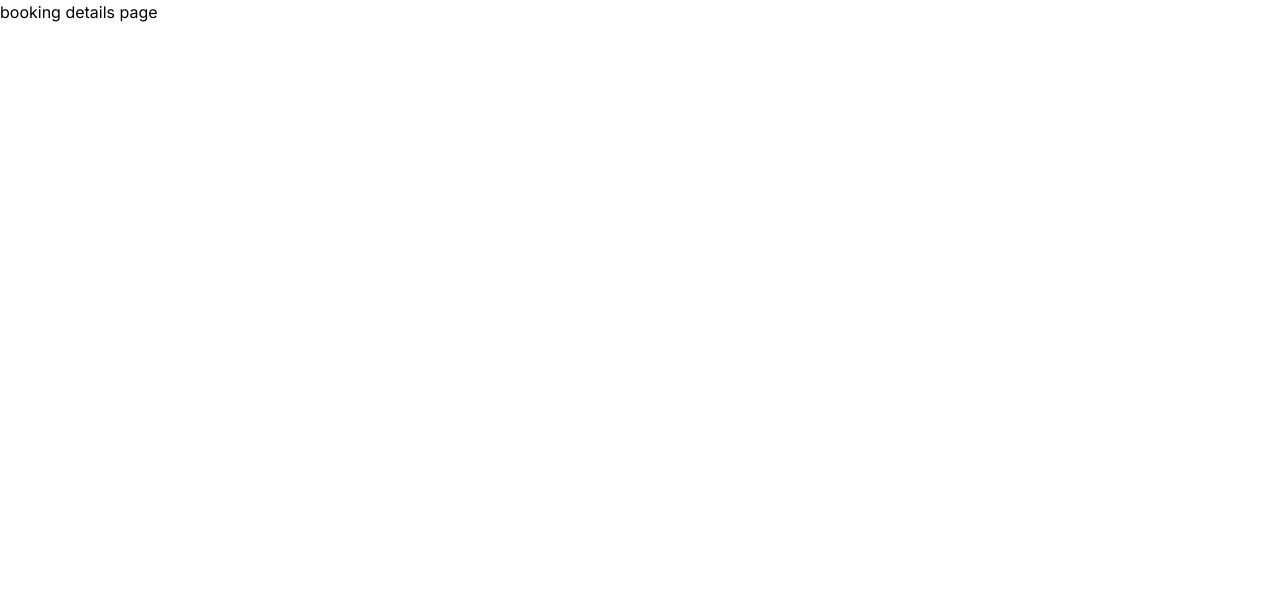
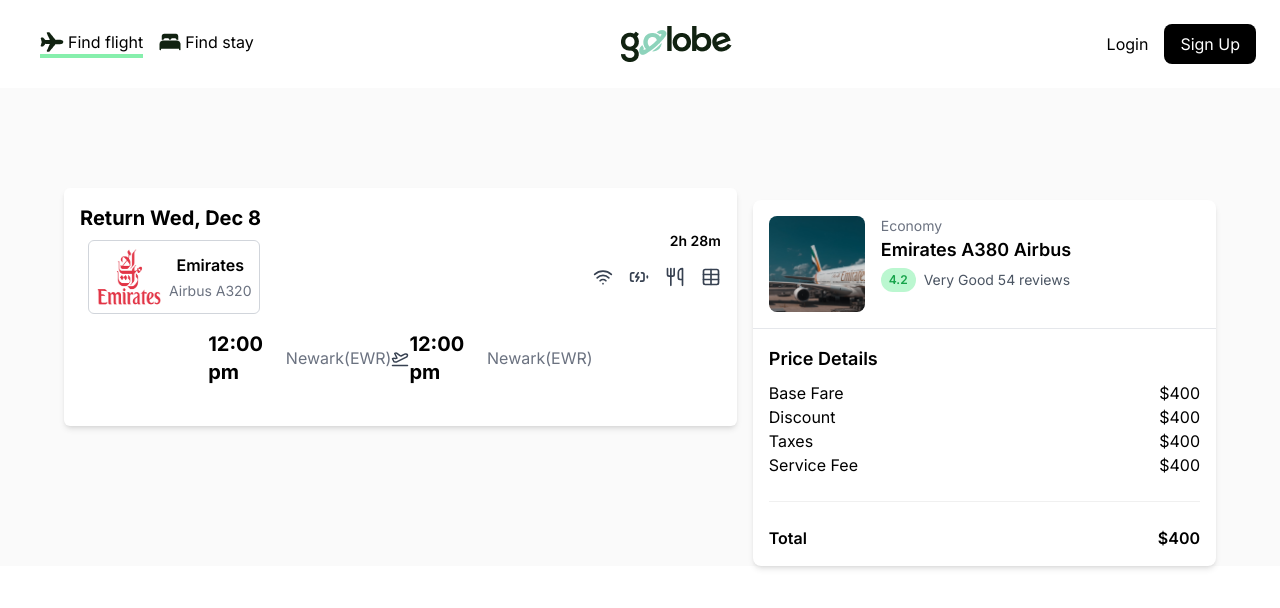
Before and after one commit to seifeddinesaad01/Golobe-Travel-agency-website, a Next.js app: page /find-flight/listing/1/booking-details in a window 1280 px wide. Shown: the top 608 px of the page. Built offline with nearby package versions, Linux system fonts and the light colour scheme; data requests are answered from the project's data file.

Commit message:
feat: add FLigh details card and invoice section to booking details

```diff
--- a/src/app/find-flight/listing/[id]/booking-details/page.tsx
+++ b/src/app/find-flight/listing/[id]/booking-details/page.tsx
@@ -1,9 +1,93 @@
+"use client"
 import React from 'react'
-
+import Header from '@/components/Header/Header'
+import Logo from "../../../../../../public/Logo.png";
+import stayIcon from "../../../../../../public/Home/bIcon2.png";
+import flightIcon from "../../../../../../public/Home/bIcon1.png";
+import FlighDetailsCard from '@/components/FlightDetailsCard';
+import emirates from "../../../../../../public/FindFlights/EmiratesShow.png"
+import { Divider } from 'antd';
+import Image from 'next/image';
 const page = () => {
-  return (
-    <div>booking details page</div>
-  )
+    return (
+        <div className='flex flex-col bg-[#fafafaff]'>
+            <Header logo={Logo} bgColor="#fff" color="black" flightIcon={flightIcon} stayIcon={stayIcon} />
+            <div className='flex gap-4 w-[90%] self-center'>
+                <FlighDetailsCard />
+                <div className="mt-28 w-2/3 mx-auto bg-white rounded-lg shadow-md overflow-hidden">
+                    <div className="flex justify-between items-center p-4">
+                        <div className="flex">
+                            <Image
+                                alt="Emirates A380 Airbus"
+                                className="h-24 w-24 rounded-lg"
+                                height="96"
+                                src={emirates}
+                                style={{
+                                    aspectRatio: "96/96",
+                                    objectFit: "cover",
+                                }}
+                                width="96"
+                            />
+                            <div className="ml-4">
+                                <p className="text-sm text-gray-500">Economy</p>
+                                <h3 className="text-lg font-semibold">Emirates A380 Airbus</h3>
+                                <div className="flex items-center mt-1">
+                                    <span className="text-xs font-semibold inline-block py-1 px-2 uppercase rounded-full text-green-600 bg-green-200">
+                                        4.2
+                                    </span>
+                                    <span className="ml-2 text-sm text-gray-600">Very Good 54 reviews</span>
+                                </div>
+                            </div>
+                        </div>
+                    </div>
+                    <div className="p-4 border-t border-gray-200">
+                        <h4 className="text-lg font-semibold mb-2">Price Details</h4>
+                        <div className="flex justify-between">
+                            <span>Base Fare</span>
+                            <span>$400</span>
+                        </div>
+                        <div className="flex justify-between">
+                            <span>Discount</span>
+                            <span>$400</span>
+                        </div>
+                        <div className="flex justify-between">
+                            <span>Taxes</span>
+                            <span>$400</span>
+                        </div>
+                        <div className="flex justify-between">
+                            <span>Service Fee</span>
+                            <span>$400</span>
+                        </div>
+                        <Divider />
+                        <div className="flex justify-between font-semibold mt-2">
+                            <span>Total</span>
+                            <span>$400</span>
+                        </div>
+                    </div>
+                </div>
+            </div>
+        </div>
+    )
 }
 
-export default page
+export default page;
+
+function ShieldCheckIcon(props: any) {
+    return (
+        <svg
+            {...props}
+            xmlns="http://www.w3.org/2000/svg"
+            width="24"
+            height="24"
+            viewBox="0 0 24 24"
+            fill="none"
+            stroke="currentColor"
+            strokeWidth="2"
+            strokeLinecap="round"
+            strokeLinejoin="round"
+        >
+            <path d="M12 22s8-4 8-10V5l-8-3-8 3v7c0 6 8 10 8 10" />
+            <path d="m9 12 2 2 4-4" />
+        </svg>
+    )
+}
--- a/src/app/find-stay/listing/[id]/booking-details/page.tsx
+++ b/src/app/find-stay/listing/[id]/booking-details/page.tsx
@@ -1,9 +1,15 @@
+"use client"
 import React from 'react'
-
+import Header from '@/components/Header/Header'
+import Logo from "../../../../../../public/Logo.png";
+import stayIcon from "../../../../../../public/Home/bIcon2.png";
+import flightIcon from "../../../../../../public/Home/bIcon1.png";
 const page = () => {
-  return (
-    <div>booking details</div>
-  )
+    return (
+        <div className='flex flex-col bg-[#fafbfcff]'>
+            <Header logo={Logo} bgColor="#fff" color="black" flightIcon={flightIcon} stayIcon={stayIcon} />
+        </div>
+    )
 }
 
 export default page
--- a/src/app/find-stay/listing/[id]/page.tsx
+++ b/src/app/find-stay/listing/[id]/page.tsx
@@ -59,7 +59,7 @@
           <p className='text-[#ff8682ff] font-bold text-3xl sm:self-end mt-2 sm:mt-0 self-start'>$240</p>
           <Link
             className='py-2 px-6 rounded-md bg-[#8ed4bbff] w-32'
-            href="">
+            href="2/booking-details">
             <button>Book now</button>
           </Link>
         </div>
```
